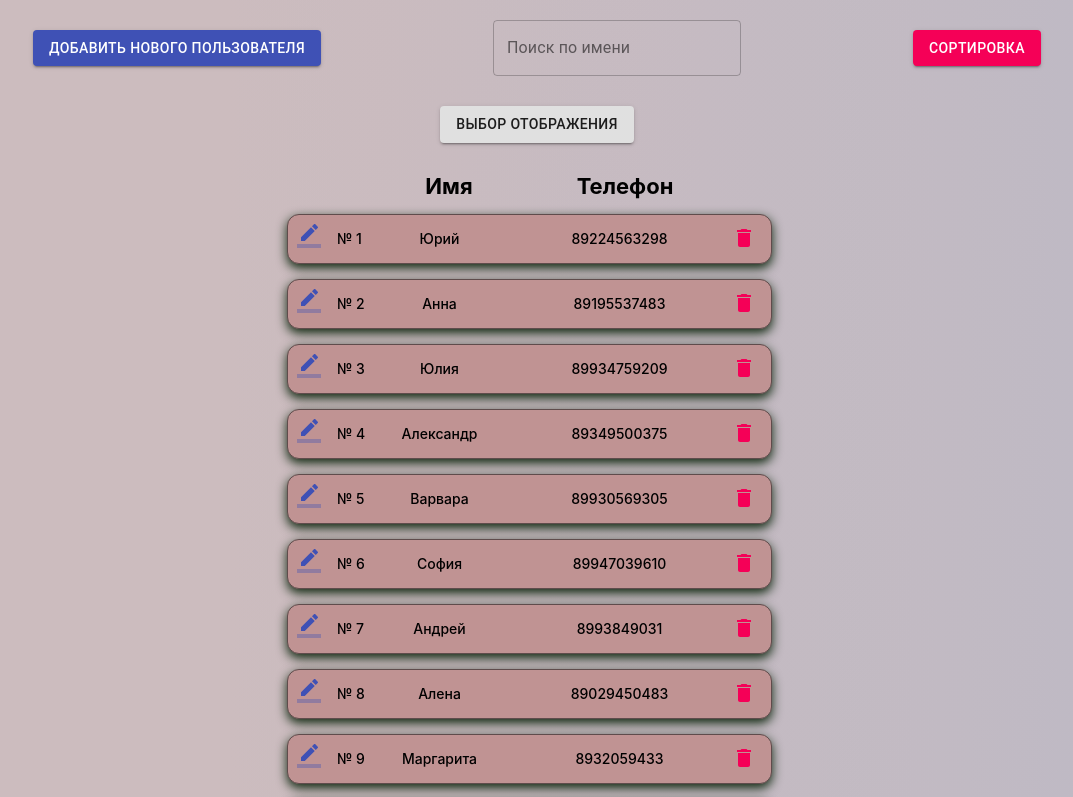
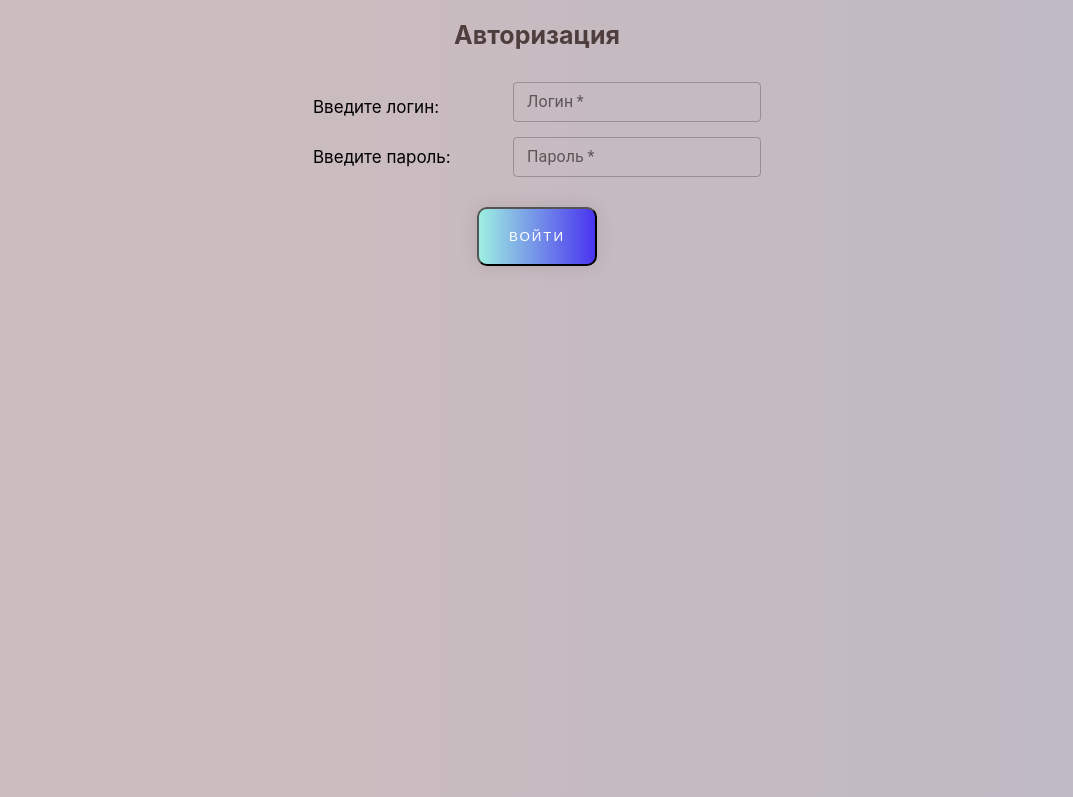
Before and after one commit to Igorg599/takeoff_staff, a React (Create React App) app: page / in a window 1280 px wide. Shown: the top 797 px of the page, without its empty margins (103-1176 px from the left). Built offline with nearby package versions, Linux system fonts and the light colour scheme; data requests are answered from the project's data file.

Commit message:
страница_авторизации

```diff
--- a/src/App.js
+++ b/src/App.js
@@ -1,38 +1,14 @@
 import React from 'react';
-import UserList from './components/UserList';
-import {useSelector, useDispatch} from 'react-redux';
-import {fetchUsers} from './redux/actions/action';
-import Nav from './components/Nav';
+import {Route} from 'react-router-dom';
+
+import Contacts from './pages/Contacts';
+import Authentication from './pages/Authentication';
 
 function App() {
-  const dispatch = useDispatch();
-  const users = useSelector(({data}) => data.items);
-  const [inputVolume, setInputVolume] = React.useState('');
-
-  function searchUser(value) {
-    setInputVolume(value);
-  }
-
-  React.useEffect(() => {
-      if (users === null) {
-      dispatch(fetchUsers());
-      } return users;
-  }, [dispatch, users]);
-
-  let newUsers = [];
-
-  if (users === null) {
-    return newUsers;
-  } else {
-    newUsers = users.filter((location) => {
-      return location.name.toLowerCase().indexOf(inputVolume) > -1
-    });
-  }
-
   return (
     <div className="wrapper">
-      <Nav searchUser={searchUser}/>
-      <UserList users={newUsers}/>
+      <Route path="/" component={Authentication} exact/>
+      <Route path="/contacts" component={Contacts} exact/>
     </div>
   );
 }
--- a/src/index.js
+++ b/src/index.js
@@ -3,13 +3,16 @@ import ReactDOM from 'react-dom';
 import './index.scss';
 import App from './App';
 import { Provider } from 'react-redux';
+import {BrowserRouter as Router} from 'react-router-dom';
 import store from './redux/store';
 
 ReactDOM.render(
   <React.StrictMode>
-    <Provider store={store}>
-      <App />
-    </Provider>
+    <Router>
+      <Provider store={store}>
+        <App />
+      </Provider>
+    </Router>
   </React.StrictMode>,
   document.getElementById('root')
 );
--- a/src/index.scss
+++ b/src/index.scss
@@ -14,10 +14,15 @@ code {
 }
 
 .wrapper {
-    width: calc(100vw - 100px);
-    height: 100%;
-    margin: 20px auto;
-    max-width: 1400px;
+  width: calc(100vw - 100px);
+  height: 100%;
+  margin: 20px auto;
+  max-width: 1400px;
+  h1 {
+    text-align: center;
+    font-size: 25px;
+    color: rgb(78, 62, 62);
+  }
 }
 
 .userlist {
@@ -311,3 +316,8 @@ code {
   transform: rotate(180deg);
   background: #FFF;
 }
+
+.authentication__button {
+  display: flex;
+  justify-content: center;
+}
--- /dev/null
+++ b/src/pages/Authentication.js
@@ -0,0 +1,31 @@
+import React from 'react';
+import { TextField } from '@material-ui/core';
+
+function Authentication() {
+    return (
+        <>
+            <h1>Авторизация</h1>
+            <form>
+                <div className='modal__content-form'>
+                    <div className='modal__content-form-left'>
+                        <p>Введите логин:</p>
+                        <p>Введите пароль:</p>
+                    </div>
+                    <div>
+                        <div className='modal__content-form-input'>
+                            <TextField type='text' label="Логин" variant="outlined" size="small" required/>
+                        </div>
+                        <div className='modal__content-form-input'>
+                            <TextField type='password' label="Пароль" variant="outlined" size="small" minlength={8} required/>
+                        </div>
+                    </div>
+                </div>
+                <div className='authentication__button'>
+                    <button type='submit' className='modal__content-button'>Войти</button>
+                </div>
+            </form>
+        </>
+    );
+}
+
+export default Authentication;
--- /dev/null
+++ b/src/pages/Contacts.js
@@ -0,0 +1,40 @@
+import React from 'react';
+import UserList from '../components/UserList';
+import {useSelector, useDispatch} from 'react-redux';
+import {fetchUsers} from '../redux/actions/action';
+import Nav from '../components/Nav';
+
+function Contacts() {
+    const dispatch = useDispatch();
+    const users = useSelector(({data}) => data.items);
+    const [inputVolume, setInputVolume] = React.useState('');
+
+    function searchUser(value) {
+      setInputVolume(value);
+    }
+
+    React.useEffect(() => {
+        if (users === null) {
+        dispatch(fetchUsers());
+        } return users;
+    }, [dispatch, users]);
+
+    let newUsers = [];
+
+    if (users === null) {
+      return newUsers;
+    } else {
+      newUsers = users.filter((location) => {
+        return location.name.toLowerCase().indexOf(inputVolume) > -1
+      });
+    }
+
+    return (
+      <>
+        <Nav searchUser={searchUser}/>
+        <UserList users={newUsers}/>
+      </>
+    );
+  }
+
+  export default Contacts;
```
Also changed, not shown: 1 other file (tests, documents, lock files or other folders).
